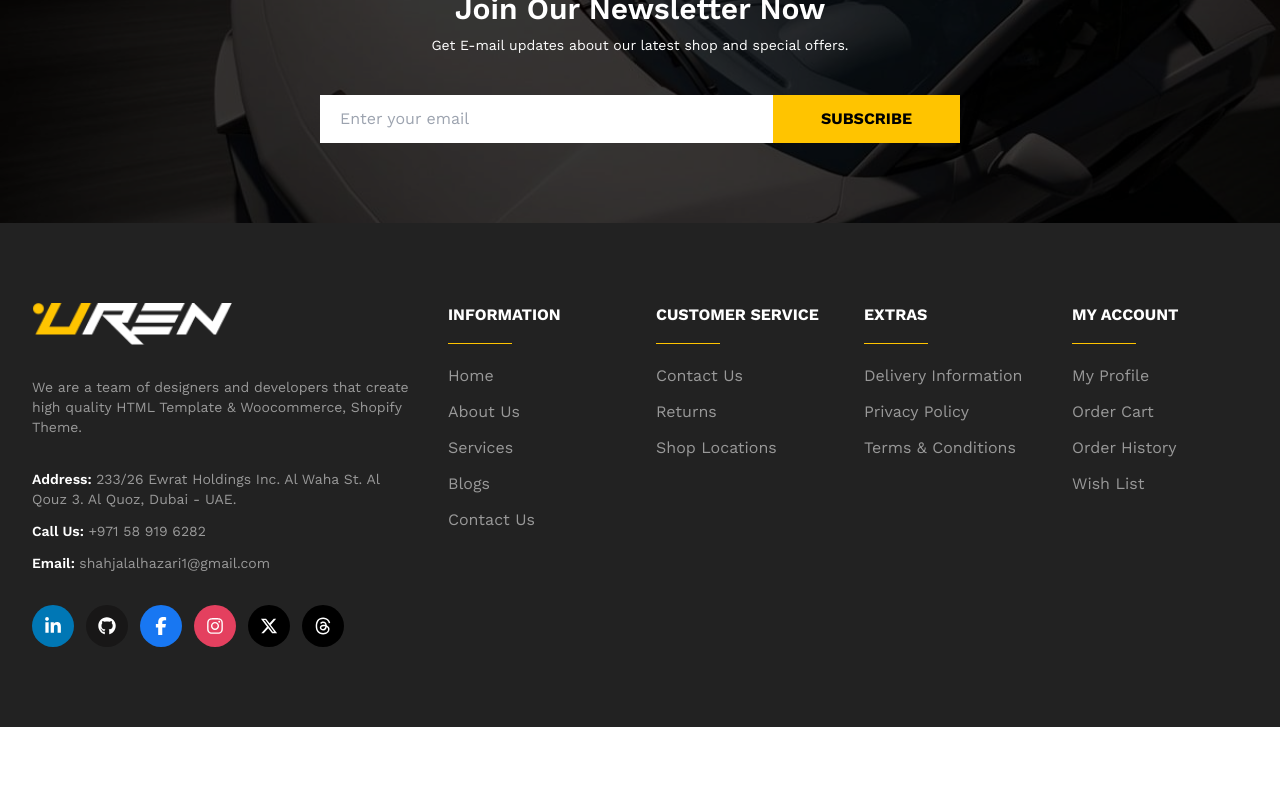
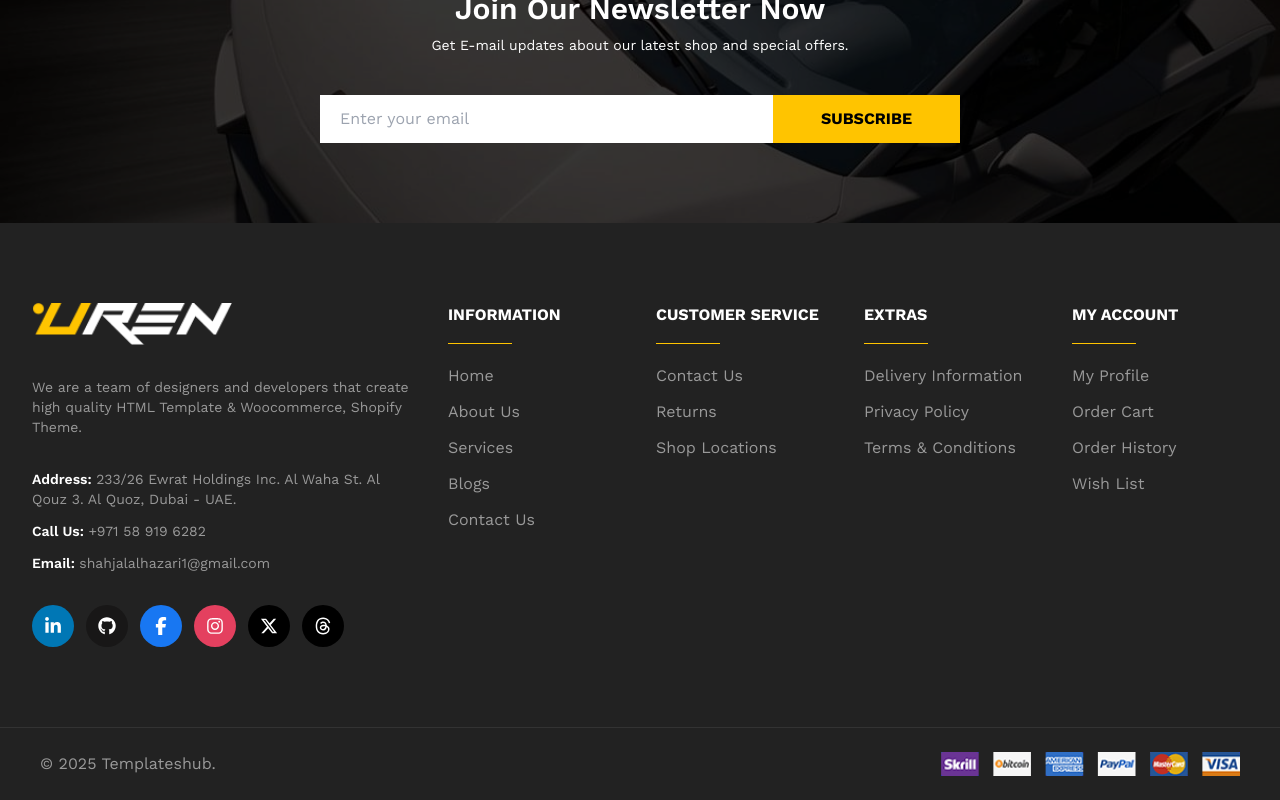
Before and after one commit to shahjalalhazari/Uren-Car-Accessories-Shop, a Next.js app: page / in a window 1280 px wide. Shown: the part 299-1099 px from the top of the page. Before the commit the page ends 1026 px from the top, so only its background shows below. Built offline with nearby package versions, Linux system fonts and the light colour scheme.

Commit message:
Footer bottom part added.

```diff
--- a/src/app/globals.css
+++ b/src/app/globals.css
@@ -87,3 +87,9 @@
 .footer-nav-link:hover {
     @apply text-primary underline;
 }
+/* Bottom Part */
+.bottom-footer-layout {
+    @apply text-[#999] border-[#333] border-t px-10 py-6 flex items-center justify-between;
+}
+
+/* ------------------------ */
--- /dev/null
+++ b/src/components/Footer/BottomFooter.jsx
@@ -0,0 +1,30 @@
+import Image from 'next/image';
+import Link from 'next/link';
+
+const BottomFooter = () => {
+    return (
+      <footer className="bottom-footer-layout">
+        <p>
+          &copy; 2025{" "}
+          <Link
+            href={"https://www.templateshub.net/"}
+            className="hover:text-primary"
+            target="_blank"
+          >
+            Templateshub.
+          </Link>
+        </p>
+
+        <nav className="">
+          <Image
+            src={"/images/footer/payment/1.png"}
+            width={300}
+            height={200}
+            alt="UREN"
+          />
+        </nav>
+      </footer>
+    );
+};
+
+export default BottomFooter;
--- a/src/components/Footer/Footer.jsx
+++ b/src/components/Footer/Footer.jsx
@@ -1,12 +1,14 @@
 import React from 'react';
 import TopFooter from './TopFooter';
+import BottomFooter from "./BottomFooter";
 
 const Footer = () => {
-    return (
-      <div className='bg-[#222]'>
-        <TopFooter FooterNavItems={FooterNavItems} />
-      </div>
-    );
+  return (
+    <div className="bg-[#222]">
+      <TopFooter FooterNavItems={FooterNavItems} />
+      <BottomFooter />
+    </div>
+  );
 };
 
 export default Footer;
```
